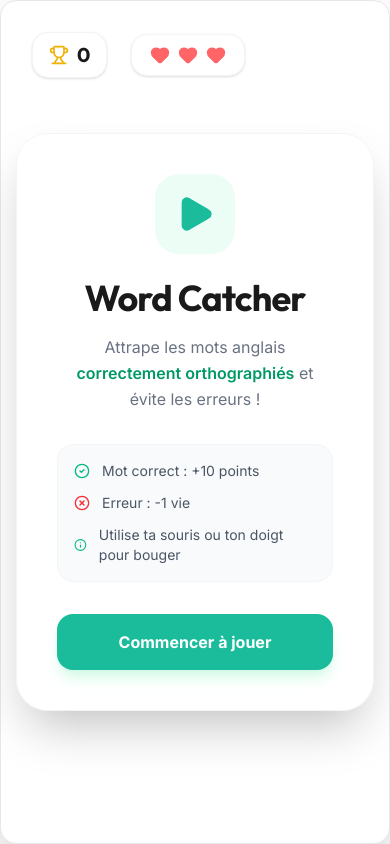
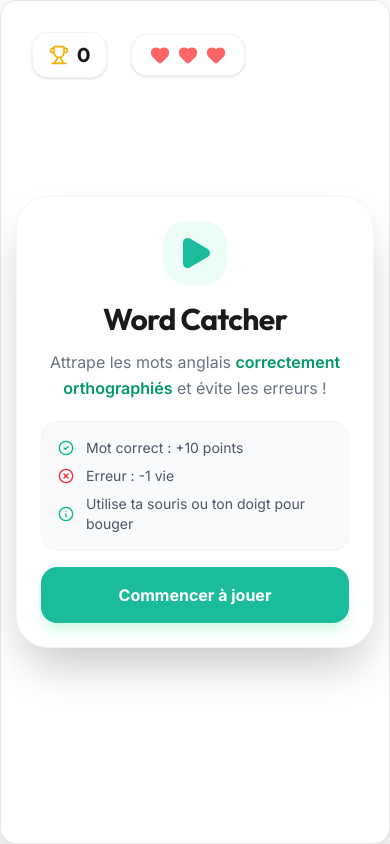
Before and after one commit to argenty-CDL/english-word-catcher, a React (Vite) app: page / in a window 390 px wide. Built offline with nearby package versions, Linux system fonts and the light colour scheme.

Commit message:
fix: pin start/gameover button and use opaque card on mobile

```diff
--- a/src/App.tsx
+++ b/src/App.tsx
@@ -578,40 +578,41 @@ export default function App() {
             initial={{ opacity: 0, scale: 0.9 }}
             animate={{ opacity: 1, scale: 1 }}
             exit={{ opacity: 0, scale: 0.9 }}
-            className="absolute inset-0 z-20 overflow-y-auto"
+            className="absolute inset-0 z-20 flex items-center justify-center p-4"
           >
-            <div className="min-h-full flex items-center justify-center p-4">
-            <div className="bg-white/95 backdrop-blur-md p-10 rounded-[32px] shadow-2xl border border-gray-100 max-w-md w-full text-center">
-              <div className="w-20 h-20 bg-emerald-50 rounded-3xl flex items-center justify-center mx-auto mb-6">
-                <Play className="w-10 h-10 text-[#1ABC9C] fill-[#1ABC9C]" />
+            <div className="bg-white p-6 sm:p-8 rounded-[32px] shadow-2xl border border-gray-100 max-w-md w-full max-h-full flex flex-col text-center">
+              {/* Content scrolls if the box is short; the button below stays pinned. */}
+              <div className="overflow-y-auto min-h-0 custom-scrollbar">
+                <div className="w-16 h-16 sm:w-20 sm:h-20 bg-emerald-50 rounded-3xl flex items-center justify-center mx-auto mb-4">
+                  <Play className="w-9 h-9 sm:w-10 sm:h-10 text-[#1ABC9C] fill-[#1ABC9C]" />
                 </div>
-              <h1 className="text-4xl font-display font-bold mb-4 tracking-tight">Word Catcher</h1>
-              <p className="text-gray-500 mb-8 leading-relaxed">
+                <h1 className="text-3xl sm:text-4xl font-display font-bold mb-3 tracking-tight">Word Catcher</h1>
+                <p className="text-gray-500 mb-5 leading-relaxed">
                   Attrape les mots anglais <span className="text-emerald-600 font-semibold">correctement orthographiés</span> et évite les erreurs !
                 </p>
 
-              <div className="space-y-3 mb-8 text-left bg-gray-50 p-4 rounded-2xl border border-gray-100">
+                <div className="space-y-2 text-left bg-gray-50 p-4 rounded-2xl border border-gray-100">
                   <div className="flex items-center gap-3 text-sm text-gray-600">
-                  <CheckCircle2 className="w-4 h-4 text-emerald-500" />
+                    <CheckCircle2 className="w-4 h-4 text-emerald-500 shrink-0" />
                     <span>Mot correct : +10 points</span>
                   </div>
                   <div className="flex items-center gap-3 text-sm text-gray-600">
-                  <XCircle className="w-4 h-4 text-red-500" />
+                    <XCircle className="w-4 h-4 text-red-500 shrink-0" />
                     <span>Erreur : -1 vie</span>
                   </div>
                   <div className="flex items-center gap-3 text-sm text-gray-600">
-                  <Info className="w-4 h-4 text-emerald-500" />
+                    <Info className="w-4 h-4 text-emerald-500 shrink-0" />
                     <span>Utilise ta souris ou ton doigt pour bouger</span>
+                  </div>
                 </div>
               </div>
 
               <button
                 onClick={startGame}
-                className="w-full bg-[#1ABC9C] hover:bg-[#16A085] text-white font-bold py-4 rounded-2xl transition-all shadow-lg shadow-emerald-100 active:scale-95"
+                className="shrink-0 mt-4 w-full bg-[#1ABC9C] hover:bg-[#16A085] text-white font-bold py-4 rounded-2xl transition-all shadow-lg shadow-emerald-100 active:scale-95"
               >
                 Commencer à jouer
               </button>
-            </div>
             </div>
           </motion.div>
         )}
@@ -641,20 +642,20 @@ export default function App() {
             initial={{ opacity: 0, scale: 0.9 }}
             animate={{ opacity: 1, scale: 1 }}
             exit={{ opacity: 0, scale: 0.9 }}
-            className="absolute inset-0 z-20 overflow-y-auto"
+            className="absolute inset-0 z-20 flex items-center justify-center p-4"
           >
-            <div className="min-h-full flex items-center justify-center p-4">
-            <div className="bg-white/95 backdrop-blur-md p-10 rounded-[32px] shadow-2xl border border-gray-100 max-w-md w-full text-center">
-              <div className="text-6xl mb-6">🏁</div>
-              <h2 className="text-4xl font-display font-bold mb-2 tracking-tight">Partie terminée</h2>
-              <p className="text-gray-500 mb-4">Ton score final est de</p>
+            <div className="bg-white p-6 sm:p-8 rounded-[32px] shadow-2xl border border-gray-100 max-w-md w-full max-h-full flex flex-col text-center">
+              <div className="overflow-y-auto min-h-0 custom-scrollbar">
+                <div className="text-5xl sm:text-6xl mb-4">🏁</div>
+                <h2 className="text-3xl sm:text-4xl font-display font-bold mb-2 tracking-tight">Partie terminée</h2>
+                <p className="text-gray-500 mb-3">Ton score final est de</p>
 
-              <div className="text-6xl font-display font-black text-[#1ABC9C] mb-6">
+                <div className="text-5xl sm:text-6xl font-display font-black text-[#1ABC9C] mb-5">
                   {score}
                 </div>
 
                 {errors.length > 0 && (
-                <div className="mb-8 text-left">
+                  <div className="mb-5 text-left">
                     <h3 className="text-sm font-bold text-gray-400 uppercase tracking-wider mb-3 px-1">Récapitulatif des erreurs :</h3>
                     <div className="bg-red-50 rounded-2xl p-4 border border-red-100 max-h-40 overflow-y-auto custom-scrollbar">
                       <ul className="space-y-2">
@@ -671,19 +672,19 @@ export default function App() {
                 )}
 
                 {score >= highScore && score > 0 && (
-                <div className="bg-yellow-50 text-yellow-700 px-4 py-2 rounded-full text-sm font-bold mb-8 inline-block">
+                  <div className="bg-yellow-50 text-yellow-700 px-4 py-2 rounded-full text-sm font-bold mb-2 inline-block">
                     ✨ NOUVEAU RECORD ! ✨
                   </div>
                 )}
+              </div>
 
               <button
                 onClick={startGame}
-                className="w-full bg-[#1ABC9C] hover:bg-[#16A085] text-white font-bold py-4 rounded-2xl transition-all shadow-lg shadow-emerald-100 flex items-center justify-center gap-2 active:scale-95"
+                className="shrink-0 mt-4 w-full bg-[#1ABC9C] hover:bg-[#16A085] text-white font-bold py-4 rounded-2xl transition-all shadow-lg shadow-emerald-100 flex items-center justify-center gap-2 active:scale-95"
               >
                 <RotateCcw className="w-5 h-5" />
                 Rejouer
               </button>
-            </div>
             </div>
           </motion.div>
         )}
```
Lines whose indentation alone changed are shown as unchanged.
